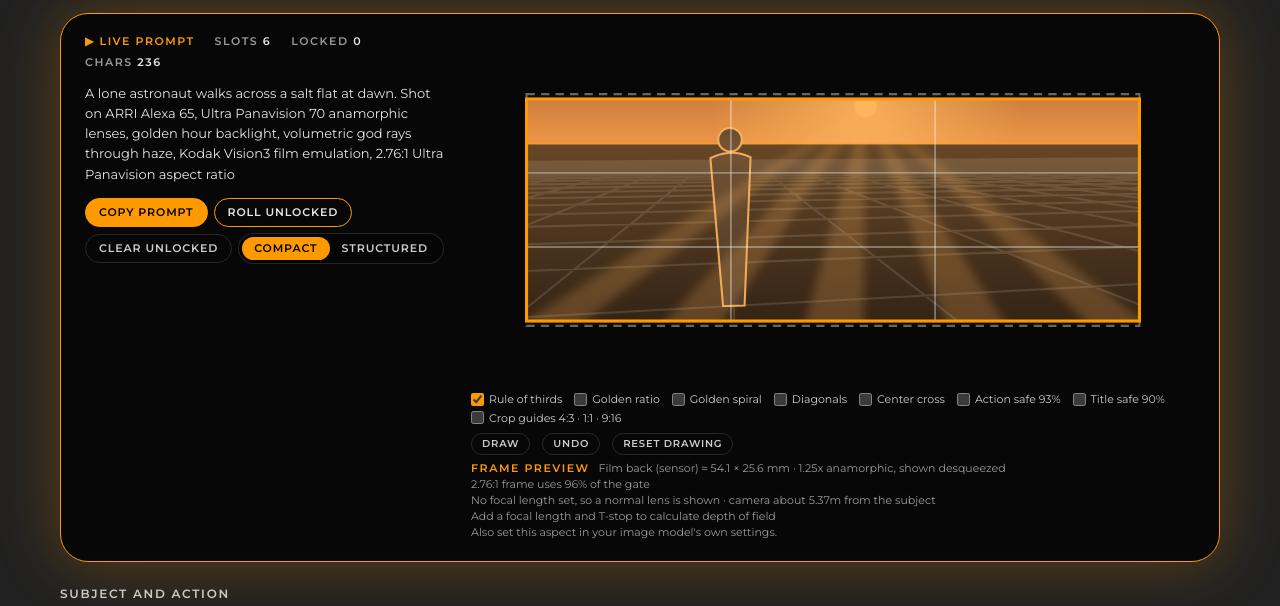
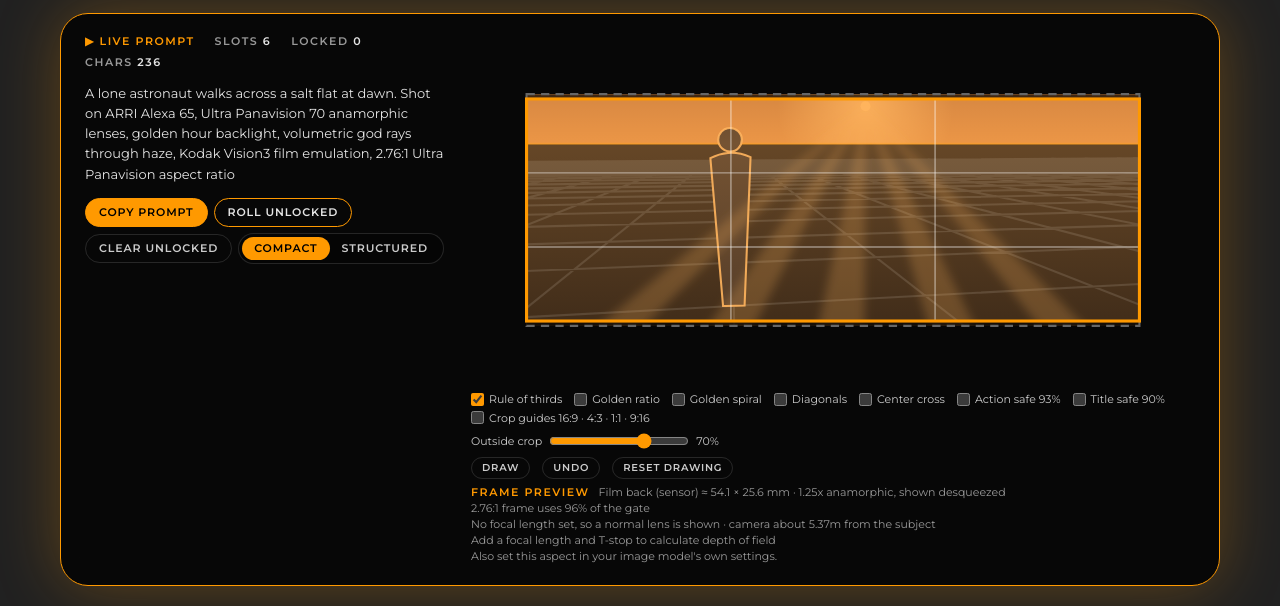
Before and after one commit to eddcgpro/cgp-ai-film-camera-prompt-builder, a plain HTML site: page index.html in a window 1280 px wide. Shown: the part 121-727 px from the top of the page. Drawn offline with Linux system fonts and the light colour scheme.

Commit message:
Full film back in the preview, crop mask slider, crop-stable lighting
The scene now draws across the whole film back, darkened outside the
crop by an Outside crop slider (0-100%, default 70%). Suns, moons,
god rays, haze, particles, blinds and lightning are sized by the lens
and placed from the frame centre instead of as fractions of the crop,
so changing the aspect no longer makes them jump. Crop guides add 16:9.

Co-Authored-By: Claude Opus 5.5 <noreply@anthropic.com>

```diff
--- a/index.html
+++ b/index.html
@@ -88,6 +88,7 @@ h1 { font: 400 clamp(40px, 6vw, 64px)/.92 var(--font-display); letter-spacing: .
 .pv-tools .mini { padding: 5px 10px; font-size: 10px }
 .pv-tools .mini[aria-pressed="true"] { background: var(--orange); border-color: var(--orange); color: var(--black) }
 .pv-tools .sep { flex-basis: 100%; height: 0 }
+.pv-tools .mask input { width: 140px; margin: 0 2px }
 
 /* Controls row */
 .controls { display: grid; grid-template-columns: minmax(0, 1fr) auto; gap: 16px 24px; align-items: end }
@@ -875,7 +876,8 @@ function previewCtx(a) {
   if (a.ftech === "oval anamorphic bokeh") blur = Math.max(blur, 2.5);
   if (size === "macro insert shot" && !d && !manual) blur = 4;
   const center = ang.center || ["two-shot", "group shot", "macro insert shot"].includes(size);
-  return { a, g, s, W, H, fw, fh, fReal, f0, fpx0: fReal * s, lk, k2: lk.key2 || lk.key, d, manual, blur,
+  const gW = g.gw * s, gH = g.gh * s;  // the whole film back, centred on the crop
+  return { a, g, s, W, H, fw, fh, gW, gH, gx: (fw - gW) / 2, gy: (fh - gH) / 2, fReal, f0, fpx0: fReal * s, lk, k2: lk.key2 || lk.key, d, manual, blur,
     base: { D, h: ang.h ?? 1.6, el: ang.el ?? null, az: ang.az || 0, roll: ang.roll || 0, ty: AIM_Y[size] ?? .95,
       x: 0, dh: 0, fwd: 0, yaw: 0, pitch: 0, fMul: 1, wx: 0, wz: 0, aim: true, rack: 0 },
     subjX: center ? fw / 2 : ["close-up", "extreme close-up", "medium close-up"].includes(size) ? fw * .42 : fw / 3,
@@ -918,25 +920,31 @@ function drawPreview(c, tau) {
   if (c.mv && MOVES[c.mv]) MOVES[c.mv](p, u, t, tau);
   if (w) p[w[0] === "x" ? "wx" : "wz"] = w[1] * t * w[2] * g;
   const cam = makeCamera(p, c), S = cam.S, n1 = v => f1(v), P = pts => pts.map(q => `${n1(q[0])},${n1(q[1])}`).join(" ");
-  const on = q => q && q[0] > -fw && q[0] < 2 * fw && q[1] > -fh && q[1] < 2 * fh;
-  const glow = (q, r, id = "pv-glow") => q && r > .5 ? `<circle cx="${n1(q[0])}" cy="${n1(q[1])}" r="${n1(Math.min(r, fh * 1.5))}" fill="url(#${id})"/>` : "";
+  const on = q => q && q[0] > X0 - W && q[0] < X0 + 2 * W && q[1] > Y0 - H && q[1] < Y0 + 2 * H;
+  const glow = (q, r, id = "pv-glow") => q && r > .5 ? `<circle cx="${n1(q[0])}" cy="${n1(q[1])}" r="${n1(Math.min(r, c.H * 1.5))}" fill="url(#${id})"/>` : "";
+  // A crop is centred, so anything not placed in the world is placed from the frame's centre in fixed preview units (W × H, the
+  // uncropped preview box), and suns and moons are sized by the lens (fpx), never by the cropped frame. Changing the crop then
+  // only reveals more or less of the same picture.
+  const W = c.W, H = c.H, X0 = fw / 2 - W / 2, Y0 = fh / 2 - H / 2;
   const depth = Q => cam.cam(Q)[2];
   const rpx = (Q, m) => { const z = depth(Q); return z > .01 ? cam.fpx * m / z : 0; };  // m metres at Q, in pixels
 
   // Sky and ground meet at the horizon: the projection of the ground plane at infinity.
   const farPt = dy => [cam.C[0] + Math.sin(cam.Y + dy * RAD) * 1e6, 0, cam.C[2] + Math.cos(cam.Y + dy * RAD) * 1e6];
   const h1 = cam.pt(farPt(-50)), h2 = cam.pt(farPt(50)), f0 = farPt(0), dn = cam.pt([f0[0], -1e5, f0[2]]);
-  const box = [[-fw, -fh], [2 * fw, -fh], [2 * fw, 2 * fh], [-fw, 2 * fh]];
+  const box = [[X0 - W, Y0 - H], [X0 + 2 * W, Y0 - H], [X0 + 2 * W, Y0 + 2 * H], [X0 - W, Y0 + 2 * H]];
   const ground = h1 && h2 && dn ? clipHalf(box, h1, h2, dn) : cam.P < 0 ? box : [];
-  const hy = h1 && h2 && Math.abs(h2[0] - h1[0]) > 1e-6 ? h1[1] + (h2[1] - h1[1]) * (fw / 2 - h1[0]) / (h2[0] - h1[0]) : cam.P < 0 ? -fh : 2 * fh;
-  let bg = `<defs><linearGradient id="pv-sky" gradientUnits="userSpaceOnUse" x1="0" y1="${n1(Math.min(hy, fh) - fh * 1.2)}" x2="0" y2="${n1(hy)}"><stop offset="0" stop-color="${lk.sky[0]}"/><stop offset="1" stop-color="${lk.sky[1]}"/></linearGradient></defs>`
-    + `<rect x="${-fw}" y="${-fh}" width="${3 * fw}" height="${3 * fh}" fill="url(#pv-sky)"/>`;
+  const hy = h1 && h2 && Math.abs(h2[0] - h1[0]) > 1e-6 ? h1[1] + (h2[1] - h1[1]) * (fw / 2 - h1[0]) / (h2[0] - h1[0]) : cam.P < 0 ? Y0 - H : Y0 + 2 * H;
+  let bg = `<defs><linearGradient id="pv-sky" gradientUnits="userSpaceOnUse" x1="0" y1="${n1(Math.min(hy, Y0 + H) - H)}" x2="0" y2="${n1(hy)}"><stop offset="0" stop-color="${lk.sky[0]}"/><stop offset="1" stop-color="${lk.sky[1]}"/></linearGradient></defs>`
+    + `<rect x="${n1(X0 - W)}" y="${n1(Y0 - H)}" width="${3 * W}" height="${3 * H}" fill="url(#pv-sky)"/>`;
 
   // Lights. Suns and moons sit at infinity; practicals sit in the world (and repeat along a walk).
   const sky = SKY_DIR[lk.src] && norm(SKY_DIR[lk.src]), skyPt = sky && cam.pt([cam.C[0] + sky[0] * 1e6, cam.C[1] + sky[1] * 1e6, cam.C[2] + sky[2] * 1e6]);
-  if (skyPt && lk.src !== "zenith") bg += glow(skyPt, fh * (lk.src === "moon" ? .22 : .7)) + (on(skyPt) ? `<circle cx="${n1(skyPt[0])}" cy="${n1(skyPt[1])}" r="${n1(fh * (lk.src === "moon" ? .045 : .05))}" fill="${lk.key}"/>` : "");
-  if (lk.src === "zenith") bg += glow(skyPt && on(skyPt) ? skyPt : [fw * .72, -fh * .15], fh * .9);
-  if (lk.src === "bolt" && hy > 0) bg += `<rect x="${-fw}" y="${-fh}" width="${3 * fw}" height="${n1(hy + fh)}" fill="${lk.key}" opacity="${n1(.08 + .1 * Math.max(0, Math.sin(tau * 5)))}"/><polyline points="${P([[fw * .7, 0], [fw * .67, hy * .35], [fw * .72, hy * .45], [fw * .66, hy * .9]])}" fill="none" stroke="${lk.key}" stroke-width="1.5"/>`;
+  const moon = lk.src === "moon";
+  if (skyPt && lk.src !== "zenith") bg += glow(skyPt, Math.max(cam.fpx * (moon ? .04 : .13), H * (moon ? .08 : .25))) + (on(skyPt) ? `<circle cx="${n1(skyPt[0])}" cy="${n1(skyPt[1])}" r="${n1(Math.max(1.5, cam.fpx * (moon ? .008 : .009)))}" fill="${lk.key}"/>` : "");
+  if (lk.src === "zenith") bg += glow(skyPt && on(skyPt) ? skyPt : [fw / 2 + W * .22, Y0 - H * .15], H * .9);
+  const by = k => Y0 + (hy - Y0) * k;  // lightning from the top of the uncropped box down towards the horizon
+  if (lk.src === "bolt" && hy > Y0) bg += `<rect x="${n1(X0 - W)}" y="${n1(Y0 - H)}" width="${3 * W}" height="${n1(hy - Y0 + H)}" fill="${lk.key}" opacity="${n1(.08 + .1 * Math.max(0, Math.sin(tau * 5)))}"/><polyline points="${P([[fw / 2 + W * .2, Y0], [fw / 2 + W * .17, by(.35)], [fw / 2 + W * .22, by(.45)], [fw / 2 + W * .16, by(.9)]])}" fill="none" stroke="${lk.key}" stroke-width="1.5"/>`;
   if (ground.length) bg += `<polygon points="${P(ground)}" fill="${lk.ground}"/>`;
   // Ground grid: lines every g metres, snapped to the world so walking moves repeat seamlessly.
   const N = 24, ox = Math.round(S[0] / g) * g, oz = Math.round(S[2] / g) * g;
@@ -944,7 +952,7 @@ function drawPreview(c, tau) {
   for (let i = -N; i <= N; i++) [cam.seg([ox + i * g, 0, oz - N * g], [ox + i * g, 0, oz + N * g]), cam.seg([ox - N * g, 0, oz + i * g], [ox + N * g, 0, oz + i * g])]
     .forEach(sg => { if (sg) grid += `M${n1(sg[0][0])} ${n1(sg[0][1])}L${n1(sg[1][0])} ${n1(sg[1][1])}`; });
   bg += `<path d="${grid}" stroke="${lk.lines || "rgba(229,229,229,.14)"}" fill="none"/>`;
-  if (h1 && h2 && hy > -fh && hy < 2 * fh) bg += `<line x1="${n1(h1[0])}" y1="${n1(h1[1])}" x2="${n1(h2[0])}" y2="${n1(h2[1])}" stroke="rgba(255,153,0,.45)"/>`;
+  if (h1 && h2 && hy > Y0 - H && hy < Y0 + 2 * H) bg += `<line x1="${n1(h1[0])}" y1="${n1(h1[1])}" x2="${n1(h2[0])}" y2="${n1(h2[1])}" stroke="rgba(255,153,0,.45)"/>`;
   const reps = w ? [-1, 0, 1, 2].map(k => k * w[2] * g * w[1]) : [0];
   const R3 = (x, y, z, k) => w && w[0] === "x" ? [x + k, y, z] : [x, y, z + k];
   let keyPos = null;
@@ -1010,26 +1018,27 @@ function drawPreview(c, tau) {
       + `<path d="M${n1(-r * 1.7)} ${n1(y0 + r * .5)} Q0 ${n1(y0 - r * .3)} ${n1(r * 1.7)} ${n1(y0 + r * .5)} L${n1(r * .9)} 0 L${n1(-r * .9)} 0Z" fill="url(#pv-fig)"${stroke}/></g>`;
   });
 
-  // Atmosphere and light quality laid over the frame; particles drift while a move plays.
+  // Atmosphere and light quality laid over the whole film back; particles drift while a move plays.
   const at = a.atmo || "", hazeOp = /thick haze/.test(at) ? .5 : /fog/.test(at) ? .42 : /haze/.test(at) ? .3 : 0, hazeCol = lk.side === "sil" ? lk.sky[1] : lk.key;
-  const dots = (n, col, op, r0, r1, dx, dy) => Array.from({ length: n }, (_, i) => `<circle cx="${n1(md(rnd(i + 1) * fw + dx * tau, fw))}" cy="${n1(md(rnd(i + 51) * fh + dy * tau, fh))}" r="${n1(r0 + rnd(i + 7) * (r1 - r0))}" fill="${col}" opacity="${op}"/>`).join("");
+  const dots = (n, col, op, r0, r1, dx, dy) => Array.from({ length: n }, (_, i) => `<circle cx="${n1(X0 + md(rnd(i + 1) * W + dx * tau, W))}" cy="${n1(Y0 + md(rnd(i + 51) * H + dy * tau, H))}" r="${n1(r0 + rnd(i + 7) * (r1 - r0))}" fill="${col}" opacity="${op}"/>`).join("");
+  const boxR = `x="${n1(X0)}" y="${n1(Y0)}" width="${W}" height="${H}"`;
   let atmo = "";
-  if (hazeOp) atmo += `<defs><linearGradient id="pv-haze" gradientUnits="userSpaceOnUse" x1="0" y1="0" x2="0" y2="${n1(fh)}"><stop offset="0" stop-color="${hazeCol}" stop-opacity="${hazeOp * .35}"/><stop offset="${Math.min(.95, Math.max(.05, hy / fh))}" stop-color="${hazeCol}" stop-opacity="${hazeOp}"/><stop offset="1" stop-color="${hazeCol}" stop-opacity="${hazeOp * .25}"/></linearGradient></defs><rect width="${n1(fw)}" height="${n1(fh)}" fill="url(#pv-haze)"/>`;
+  if (hazeOp) atmo += `<defs><linearGradient id="pv-haze" gradientUnits="userSpaceOnUse" x1="0" y1="${n1(Y0)}" x2="0" y2="${n1(Y0 + H)}"><stop offset="0" stop-color="${hazeCol}" stop-opacity="${hazeOp * .35}"/><stop offset="${Math.min(.95, Math.max(.05, (hy - Y0) / H))}" stop-color="${hazeCol}" stop-opacity="${hazeOp}"/><stop offset="1" stop-color="${hazeCol}" stop-opacity="${hazeOp * .25}"/></linearGradient></defs><rect ${boxR} fill="url(#pv-haze)"/>`;
   if (/god rays/.test(at)) {
-    const kp = keyPos && cam.pt(keyPos), [rx, ry] = on(skyPt) && skyPt[1] < fh * .7 ? skyPt : on(kp) ? kp : [fw * .2, -fh * .1];
-    atmo += `<g filter="url(#pv-blur)">${[-2, -1, 0, 1, 2].map(i => `<polygon points="${n1(rx)},${n1(ry)} ${n1(fw * (.5 + i * .24 - .05))},${n1(fh * 1.05)} ${n1(fw * (.5 + i * .24 + .05))},${n1(fh * 1.05)}" fill="${hazeCol}" opacity=".22"/>`).join("")}</g>`;
+    const kp = keyPos && cam.pt(keyPos), [rx, ry] = on(skyPt) && skyPt[1] < fh / 2 + H * .2 ? skyPt : on(kp) ? kp : [fw / 2 - W * .3, Y0 - H * .1];
+    atmo += `<g filter="url(#pv-blur)">${[-2, -1, 0, 1, 2].map(i => `<polygon points="${n1(rx)},${n1(ry)} ${n1(fw / 2 + W * (i * .24 - .05))},${n1(Y0 + H * 1.05)} ${n1(fw / 2 + W * (i * .24 + .05))},${n1(Y0 + H * 1.05)}" fill="${hazeCol}" opacity=".22"/>`).join("")}</g>`;
   }
   if (/dust/.test(at)) atmo += dots(40, hazeCol, .5, .6, 1.3, 4, 1.5);
   if (/embers/.test(at)) atmo += dots(26, "#ff8a2a", .9, .8, 1.8, 3, -14);
-  if (/rain/.test(at)) atmo += Array.from({ length: 70 }, (_, i) => { const x = md(rnd(i) * fw * 1.1 - tau * 20, fw * 1.1), y = md(rnd(i + 99) * fh + tau * fh * 2.2, fh); return `<line x1="${n1(x)}" y1="${n1(y)}" x2="${n1(x - 2.5)}" y2="${n1(y + 9)}" stroke="${hazeCol}" stroke-opacity=".45" stroke-width=".8"/>`; }).join("");
+  if (/rain/.test(at)) atmo += Array.from({ length: 70 }, (_, i) => { const x = X0 + md(rnd(i) * W * 1.1 - tau * 20, W * 1.1), y = Y0 + md(rnd(i + 99) * H + tau * H * 2.2, H); return `<line x1="${n1(x)}" y1="${n1(y)}" x2="${n1(x - 2.5)}" y2="${n1(y + 9)}" stroke="${hazeCol}" stroke-opacity=".45" stroke-width=".8"/>`; }).join("");
   if (/snow/.test(at)) {
-    const ly = Math.min(fh * .8, Math.max(hy, 0) + (fh - Math.max(hy, 0)) * .3);
-    atmo += `<polygon points="${P([[fw * .82, ly - 2], [fw * .82, ly + 2], [0, ly + fh * .25], [0, ly - fh * .12]])}" fill="#fff" opacity=".12"/><circle cx="${n1(fw * .82)}" cy="${n1(ly)}" r="3" fill="#fff"/><circle cx="${n1(fw * .9)}" cy="${n1(ly)}" r="3" fill="#fff"/>` + dots(60, "#fff", .85, .8, 1.6, -3, fh * .25);
+    const top = Math.max(hy, Y0), ly = Math.min(Y0 + H * .8, top + (Y0 + H - top) * .3), hx = fw / 2 + W * .32;
+    atmo += `<polygon points="${P([[hx, ly - 2], [hx, ly + 2], [X0, ly + H * .25], [X0, ly - H * .12]])}" fill="#fff" opacity=".12"/><circle cx="${n1(hx)}" cy="${n1(ly)}" r="3" fill="#fff"/><circle cx="${n1(hx + W * .08)}" cy="${n1(ly)}" r="3" fill="#fff"/>` + dots(60, "#fff", .85, .8, 1.6, -3, H * .25);
   }
-  if (/smoke|steam/.test(at)) atmo += `<g filter="url(#pv-blur)" opacity=".28">${[0, 1, 2, 3].map(i => `<ellipse cx="${n1(fw * (.15 + i * .24) + Math.sin(tau * .5 + i) * fw * .03)}" cy="${n1(fh * (/steam/.test(at) ? md(.85 - i % 2 * .2 - tau * .04, 1) : .45 + i % 2 * .15))}" rx="${n1(fw * .14)}" ry="${n1(fh * .12)}" fill="#cfcfcf"/>`).join("")}</g>`;
-  if (/sandstorm/.test(at)) atmo += `<rect width="${n1(fw)}" height="${n1(fh)}" fill="#c9a36a" opacity=".42"/>` + Array.from({ length: 30 }, (_, i) => { const x = md(rnd(i) * fw + tau * fw * .6, fw), y = rnd(i + 30) * fh; return `<line x1="${n1(x)}" y1="${n1(y)}" x2="${n1(x + 14)}" y2="${n1(y + 2)}" stroke="#e8cfa0" stroke-opacity=".5"/>`; }).join("");
-  if (lk.blinds) atmo += `<g transform="rotate(-16 ${n1(fw / 2)} ${n1(fh / 2)})" opacity=".62">${Array.from({ length: 14 }, (_, i) => `<rect x="${n1(-fw * .3)}" y="${n1(-fh * .3 + i * fh * .13)}" width="${n1(fw * 1.6)}" height="${n1(fh * .055)}" fill="#000"/>`).join("")}</g>`;
-  if (parseInt(lk.amb.slice(1, 3), 16) < 0x30) atmo += `<rect width="${n1(fw)}" height="${n1(fh)}" fill="url(#pv-vig)"/>`;  // low-key looks fall off at the edges
+  if (/smoke|steam/.test(at)) atmo += `<g filter="url(#pv-blur)" opacity=".28">${[0, 1, 2, 3].map(i => `<ellipse cx="${n1(X0 + W * (.15 + i * .24) + Math.sin(tau * .5 + i) * W * .03)}" cy="${n1(Y0 + H * (/steam/.test(at) ? md(.85 - i % 2 * .2 - tau * .04, 1) : .45 + i % 2 * .15))}" rx="${n1(W * .14)}" ry="${n1(H * .12)}" fill="#cfcfcf"/>`).join("")}</g>`;
+  if (/sandstorm/.test(at)) atmo += `<rect ${boxR} fill="#c9a36a" opacity=".42"/>` + Array.from({ length: 30 }, (_, i) => { const x = X0 + md(rnd(i) * W + tau * W * .6, W), y = Y0 + rnd(i + 30) * H; return `<line x1="${n1(x)}" y1="${n1(y)}" x2="${n1(x + 14)}" y2="${n1(y + 2)}" stroke="#e8cfa0" stroke-opacity=".5"/>`; }).join("");
+  if (lk.blinds) atmo += `<g transform="rotate(-16 ${n1(fw / 2)} ${n1(fh / 2)})" opacity=".62">${Array.from({ length: 14 }, (_, i) => `<rect x="${n1(fw / 2 - W * .8)}" y="${n1(fh / 2 - H * .8 + i * H * .13)}" width="${n1(W * 1.6)}" height="${n1(H * .055)}" fill="#000"/>`).join("")}</g>`;
+  if (parseInt(lk.amb.slice(1, 3), 16) < 0x30) atmo += `<rect x="${n1(c.gx)}" y="${n1(c.gy)}" width="${n1(c.gW)}" height="${n1(c.gH)}" fill="url(#pv-vig)"/>`;  // low-key looks fall off towards the edges of the film back
 
   el.bg.innerHTML = bg; el.subj.innerHTML = subj; el.atmo.innerHTML = atmo;
   // Depth of field: the background softens with the calculated blur (scaled by any zoom or dolly); a rack focus swaps it to the subject.
@@ -1056,7 +1065,8 @@ function startPreview() {
   pvRaf = requestAnimationFrame(step);
 }
 
-// The preview's fixed parts: film back, crop, overlays and sketch, returned as { svg, cap } (the caption's HTML).
+// The preview's fixed parts: film back, crop (the scene shows across the whole film back, darkened outside the crop by
+// cropMask), overlays and sketch, returned as { svg, cap } (the caption's HTML).
 // The scene itself is drawn by drawPreview.
 function previewHTML(a) {
   const c = pvCtx = previewCtx(a), { W, H, fw, fh, g } = c, view = g.L.view;
@@ -1072,16 +1082,19 @@ function previewHTML(a) {
   if (c.mv === "parallax slide past foreground") fg += `<rect y="0" width="${fw * .12}" height="${fh}" fill="#080808" filter="url(#pv-blur)"><animate attributeName="x" values="${fw * 1.1};${-fw * .3};${fw * 1.1}" dur="${c.dur}s" repeatCount="indefinite"/></rect>`;
   if (["security camera angle", "dashcam view", "body cam view"].includes(a.angle) || a.camera === CCTV) fg += `<text x="8" y="16" fill="#ff4d4d" font-family="Montserrat, Arial" font-size="10" font-weight="600">● REC</text>`;
   const svg = `<svg viewBox="0 0 ${W} ${H}" role="img" aria-label="Sketch of the framed shot">
-    <defs><clipPath id="pv-clip"><rect width="${fw}" height="${fh}"/></clipPath>
+    <defs><clipPath id="pv-clip"><rect width="${fw}" height="${fh}"/></clipPath><clipPath id="pv-gate"><rect x="${c.gx}" y="${c.gy}" width="${c.gW}" height="${c.gH}"/></clipPath>
       <filter id="pv-blur" x="-20%" y="-20%" width="140%" height="140%"><feGaussianBlur stdDeviation="2.4"/></filter>
       <filter id="pv-soft"><feGaussianBlur stdDeviation=".9"/></filter>
       <filter id="pv-bgblur" x="-10%" y="-10%" width="120%" height="120%"><feGaussianBlur id="pv-bgblur-fe" stdDeviation="0"/></filter>
       <filter id="pv-subjblur" x="-10%" y="-10%" width="120%" height="120%"><feGaussianBlur id="pv-subjblur-fe" stdDeviation="0"/></filter>
       ${glowDef("pv-glow", c.lk.key)}${glowDef("pv-glow2", c.k2)}
       <radialGradient id="pv-vig" r=".75"><stop offset=".55" stop-color="#000" stop-opacity="0"/><stop offset="1" stop-color="#000" stop-opacity=".6"/></radialGradient></defs>
-    <rect x="${(W - g.gw * c.s) / 2}" y="${(H - g.gh * c.s) / 2}" width="${g.gw * c.s}" height="${g.gh * c.s}" fill="#0b0b0b" stroke="#666" stroke-dasharray="4 3"/>
-    <g id="pv-fg" transform="translate(${(W - fw) / 2} ${(H - fh) / 2})"><g clip-path="url(#pv-clip)">${scene}<g id="pv-atmo"></g>${fg}${overlaySVG(fw, fh)}
-      <path id="pv-ink" d="${inkPath(fw, fh)}" fill="none" stroke="#FF9900" stroke-width="1.4" stroke-linecap="round" stroke-linejoin="round"/></g>
+    <g id="pv-fg" transform="translate(${(W - fw) / 2} ${(H - fh) / 2})">
+      <g clip-path="url(#pv-gate)">${scene}<g id="pv-atmo"></g>
+        <path id="pv-mask" d="M${f1(c.gx)} ${f1(c.gy)}h${f1(c.gW)}v${f1(c.gH)}h${f1(-c.gW)}Z M0 0v${f1(fh)}h${f1(fw)}v${f1(-fh)}Z" fill="#000" fill-rule="evenodd" opacity="${cropMask}"/></g>
+      <g clip-path="url(#pv-clip)">${fg}${overlaySVG(fw, fh)}</g>
+      <g clip-path="url(#pv-gate)"><path id="pv-ink" d="${inkPath(fw, fh)}" fill="none" stroke="#FF9900" stroke-width="1.4" stroke-linecap="round" stroke-linejoin="round"/></g>
+      <rect x="${c.gx}" y="${c.gy}" width="${c.gW}" height="${c.gH}" fill="none" stroke="#666" stroke-dasharray="4 3"/>
       <rect width="${fw}" height="${fh}" fill="none" stroke="#FF9900" stroke-width="1.5"/></g></svg>`;
   const C = g.C, d = c.d;
   const back = a.camera ? `Film back${C.k === "film" ? "" : " (sensor)"} ≈ ${f1(C.w)} × ${f1(C.h)} mm${g.cropped ? `, cropped from ${f1(g.C0.w)} × ${f1(g.C0.h)} to the lens coverage` : ""}`
@@ -1102,9 +1115,10 @@ function previewHTML(a) {
    Composition guides drawn over the frame (the aspect crop, not the whole gate), toggled by the checkboxes under the preview.
    Safe areas follow SMPTE ST 2046-1: action safe 93% and title safe 90% of the frame. */
 const OVERLAYS = [["thirds", "Rule of thirds"], ["phi", "Golden ratio"], ["spiral", "Golden spiral"], ["diag", "Diagonals"],
-  ["center", "Center cross"], ["action", "Action safe 93%"], ["title", "Title safe 90%"], ["crops", "Crop guides 4:3 · 1:1 · 9:16"]];
+  ["center", "Center cross"], ["action", "Action safe 93%"], ["title", "Title safe 90%"], ["crops", "Crop guides 16:9 · 4:3 · 1:1 · 9:16"]];
 const PHI = (1 + Math.sqrt(5)) / 2;
 let overlays = store.get("overlays", { thirds: true });
+let cropMask = store.get("cropMask", .7);  // how dark the film back outside the crop is: 0 shows it all, 1 hides it
 
 // The checked overlays as SVG, in frame coordinates (fw × fh).
 function overlaySVG(fw, fh) {
@@ -1133,7 +1147,7 @@ function overlaySVG(fw, fh) {
   if (overlays.center) { const r = Math.min(fw, fh) * .05; o += L(fw / 2 - r, fh / 2, fw / 2 + r, fh / 2, "rgba(255,255,255,.8)") + L(fw / 2, fh / 2 - r, fw / 2, fh / 2 + r, "rgba(255,255,255,.8)"); }
   if (overlays.action) o += box(.93, "rgba(120,220,255,.85)", "ACTION SAFE", 6);
   if (overlays.title) o += box(.9, "rgba(255,255,255,.85)", "TITLE SAFE", 11);  // label sits below the action safe one
-  if (overlays.crops) [[4 / 3, "4:3"], [1, "1:1"], [9 / 16, "9:16"]].forEach(([r, label]) => {
+  if (overlays.crops) [[16 / 9, "16:9"], [4 / 3, "4:3"], [1, "1:1"], [9 / 16, "9:16"]].forEach(([r, label]) => {
     if (Math.abs(r / (fw / fh) - 1) < .03) return;  // same as the frame
     const cw = Math.min(fw, fh * r), ch = cw / r, x = (fw - cw) / 2, y = (fh - ch) / 2;
     o += `<rect x="${f1(x)}" y="${f1(y)}" width="${f1(cw)}" height="${f1(ch)}" fill="none" stroke="rgba(200,200,200,.6)" stroke-width=".6" stroke-dasharray="1.5 1.5"/><text x="${f1(x + cw - 2)}" y="${f1(y + ch - 2)}" text-anchor="end" fill="rgba(200,200,200,.8)" font-family="Montserrat, Arial" font-size="5">${label}</text>`;
@@ -1149,11 +1163,19 @@ const inkPt = e => { const q = new DOMPoint(e.clientX, e.clientY).matrixTransfor
 
 function toolsHTML() {
   return OVERLAYS.map(([k, label]) => `<label><input type="checkbox" id="ov-${k}"${overlays[k] ? " checked" : ""}>${label}</label>`).join("")
+    + `<span class="sep"></span><label class="mask">Outside crop <input type="range" id="pv-mask-range" min="0" max="100" step="5" value="${Math.round(cropMask * 100)}" aria-label="Darken the film back outside the crop"><span id="pv-mask-val">${Math.round(cropMask * 100)}%</span></label>`
     + `<span class="sep"></span><button class="mini" type="button" id="ink-on" aria-pressed="${inkOn}">${inkOn ? "Drawing: drag on the frame" : "Draw"}</button>`
     + `<button class="mini" type="button" id="ink-undo">Undo</button><button class="mini" type="button" id="ink-reset">Reset drawing</button>`;
 }
 function renderTools() { $("pv-tools").innerHTML = toolsHTML(); $("frame").classList.toggle("drawing", inkOn); }
+// The mask slider only changes the mask's opacity, so dragging it doesn't restart a playing move.
+$("pv-tools").addEventListener("input", e => {
+  if (e.target.id !== "pv-mask-range") return;
+  cropMask = e.target.value / 100; store.set("cropMask", cropMask);
+  $("pv-mask-val").textContent = e.target.value + "%"; if ($("pv-mask")) $("pv-mask").setAttribute("opacity", cropMask);
+});
 $("pv-tools").addEventListener("change", e => {
+  if (!e.target.id.startsWith("ov-")) return;
   const k = e.target.id.replace(/^ov-/, ""); overlays[k] = e.target.checked; store.set("overlays", overlays); renderLive();
 });
 $("pv-tools").addEventListener("click", e => {
```
